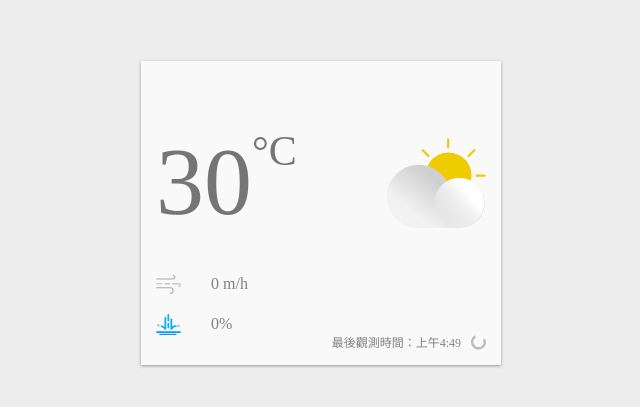
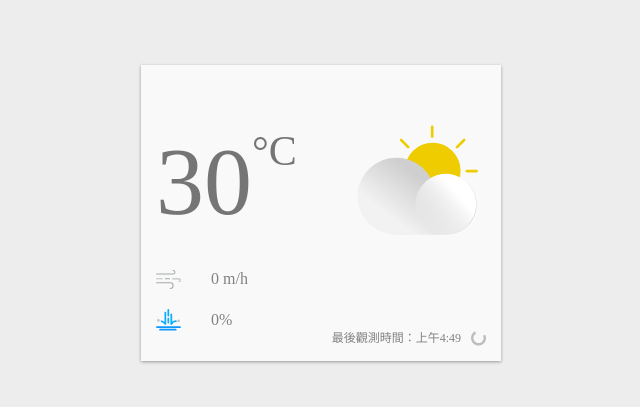
Before and after one commit to Dannyhung009/learn-react-from-hook-realtime-weather-app-mycode, a React (Create React App) app: page / in a window 1280 px wide. Shown: the part 187-594 px from the top of the page, without its empty margins (319-959 px from the left). Built offline with nearby package versions, Linux system fonts and the light colour scheme; no server answers.

Commit message:
weather-code-to-weather-type

```diff
--- a/src/App.js
+++ b/src/App.js
@@ -3,12 +3,16 @@ import styled from '@emotion/styled';
 import { ThemeProvider } from '@emotion/react'
 import dayjs from 'dayjs';
 
-import { ReactComponent as DayCloudyIcon } from './images/day-cloudy.svg';
+
 import { ReactComponent as AirFlowIcon } from './images/airFlow.svg';
 import { ReactComponent as RainIcon } from './images/rain.svg';
 import { ReactComponent as RefreshIcon } from './images/refresh.svg';
 
 import { ReactComponent as LoadingIcon } from './images/loading.svg';
+
+
+// STEP 1：匯入 WeatherIcon 元件
+import WeatherIcon from './components/WeatherIcon';
 
 const theme = {
     light: {
@@ -107,9 +111,7 @@ const Rain = styled.div`
     }
 `;
 
-const DayCloudy = styled(DayCloudyIcon)`
-    flex-basis: 30%;
-`;
+
 
 const Refresh = styled.div`
     position: absolute;
@@ -412,7 +414,10 @@ const App = () => {
                             {temperature} <Celsius>°C</Celsius>
                             {console.log(`temperature`, temperature)}
                         </Temperature>
-                        <DayCloudy />
+                        {/* WeatherIcon */}
+                        {/* STEP 2：使用 WeatherIcon 元件 */}
+                        <WeatherIcon />
+                        {/* <DayCloudy /> */}
                     </CurrentWeather>
                     <AirFlow>
                         <AirFlowIcon /> {windSpeed} m/h
--- /dev/null
+++ b/src/components/WeatherIcon.js
@@ -0,0 +1,35 @@
+import React from 'react'
+import styled from '@emotion/styled';
+
+
+// import { ReactComponent as DayCloudyIcon } from './images/day-cloudy.svg';
+// const DayCloudy = styled(DayCloudyIcon)`
+//     flex-basis: 30%;
+// `;
+
+
+// STEP 1：留意載入 SVG 圖檔的路徑
+import { ReactComponent as DayCloudyIcon } from './../images/day-cloudy.svg';
+
+// STEP 2：外圍先包一層 div
+const IconContainer = styled.div`
+  flex-basis: 30%;
+
+  /* STEP 3：為 SVG 限制高度 */
+  svg {
+    max-height: 110px;
+  }
+`;
+
+
+
+
+const WeatherIcon = () => {
+  return (
+    <IconContainer>
+      <DayCloudyIcon />
+    </IconContainer>
+  );
+}
+
+export default WeatherIcon;
```
